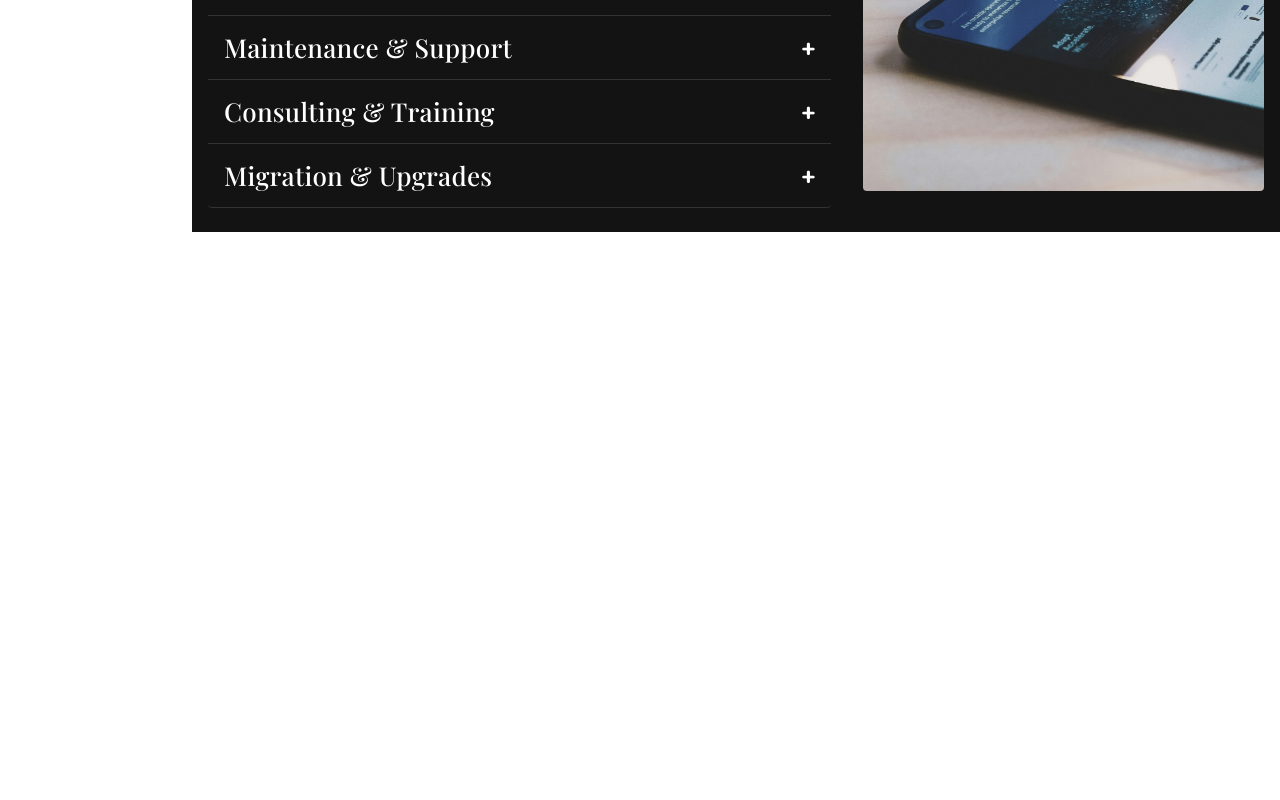
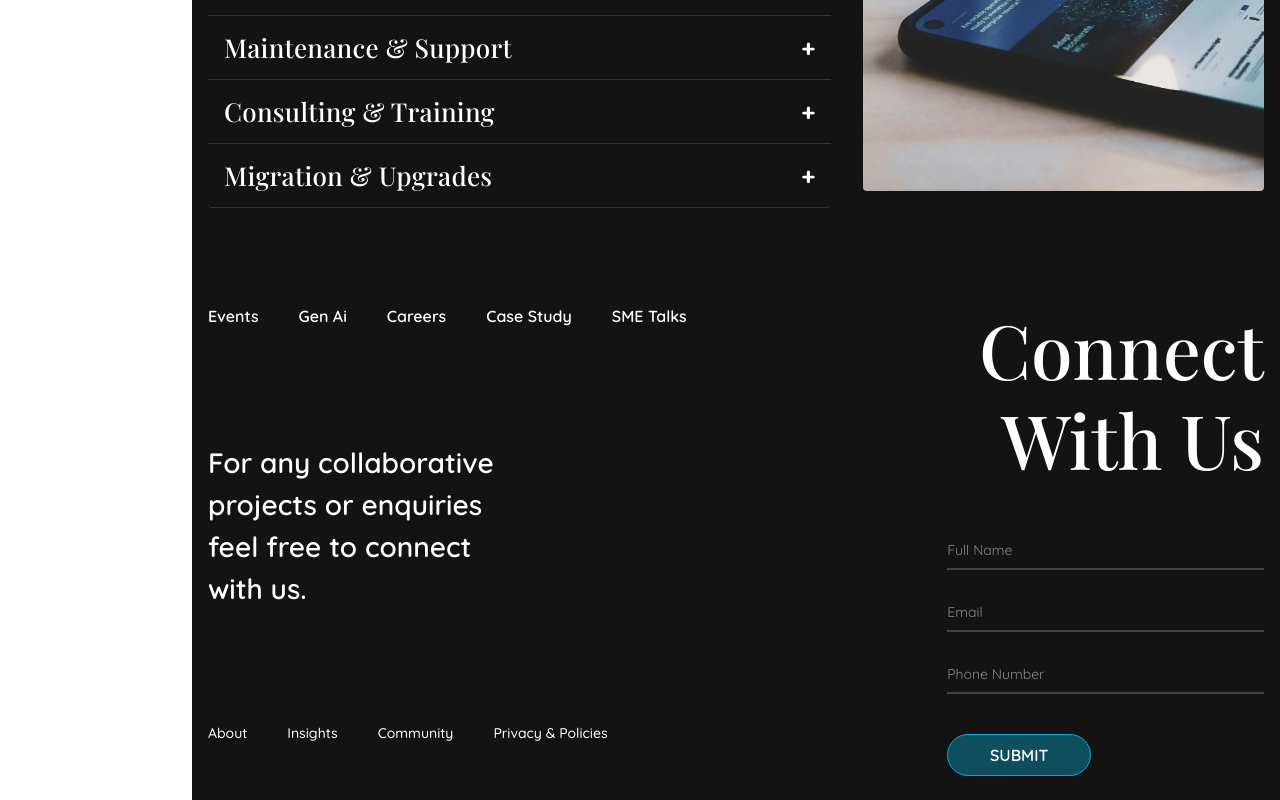
Before and after one commit to aggarwal07/vayuzassignment, a Next.js app: page / in a window 1280 px wide. Shown: the part 1547-2347 px from the top of the page. Before the commit the page ends 1779 px from the top, so only its background shows below. Built offline with nearby package versions, Linux system fonts and the light colour scheme.

Commit message:
footer complete

```diff
--- a/src/components/home/HomePage.jsx
+++ b/src/components/home/HomePage.jsx
@@ -97,6 +97,61 @@ const HomePage = () => {
         </div>
       </div>
       {/* section 3 ends */}
+
+      {/* section 4 starts */}
+      <div className="mt-24 flex justify-between w-full">
+        <div className="w-[60%] font-semibold h-[55vh] flex flex-col justify-between">
+          <ul className="flex list-none gap-10">
+            <li>Events</li>
+            <li>Gen Ai</li>
+            <li>Careers</li>
+            <li>Case Study</li>
+            <li>SME Talks</li>
+          </ul>
+          <div className="text-[28px] w-[50%]">
+            <p>
+              For any collaborative projects or enquiries feel free to connect
+              with us.
+            </p>
+          </div>
+          <ul className="flex list-none gap-10 text-[14px] font-medium">
+            <li>About</li>
+            <li>Insights</li>
+            <li>Community</li>
+            <li>Privacy & Policies</li>
+          </ul>
+        </div>
+        <div className="w-[30%] flex flex-col items-end">
+          <p className="font-medium text-[75px] text-right fontPlayfair">
+            Connect <br /> With Us
+          </p>
+          <form className="flex flex-col gap-6 w-full mt-12">
+            <input
+              type="text"
+              placeholder="Full Name"
+              className="w-full border-b-2 border-[#FFFFFF33] bg-transparent focus:outline-none focus:border-cyan-500 py-2 text-sm"
+            />
+
+            <input
+              type="email"
+              placeholder="Email"
+              className="w-full border-b-2 border-[#FFFFFF33] bg-transparent focus:outline-none focus:border-cyan-500 py-2 text-sm"
+            />
+            <input
+              type="tel"
+              placeholder="Phone Number"
+              className="w-full border-b-2 border-[#FFFFFF33] bg-transparent focus:outline-none focus:border-cyan-500 py-2 text-sm"
+            />
+            <button
+              type="submit"
+              className="mt-4 border border-[#08A7CE] bg-[#08A7CE66] font-semibold px-4 py-2 rounded-full item-end w-36"
+            >
+              SUBMIT
+            </button>
+          </form>
+        </div>
+      </div>
+      {/* section 4 ends */}
     </div>
   );
 };
```
